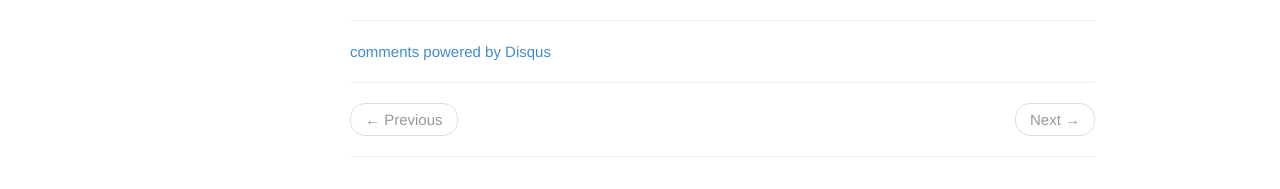
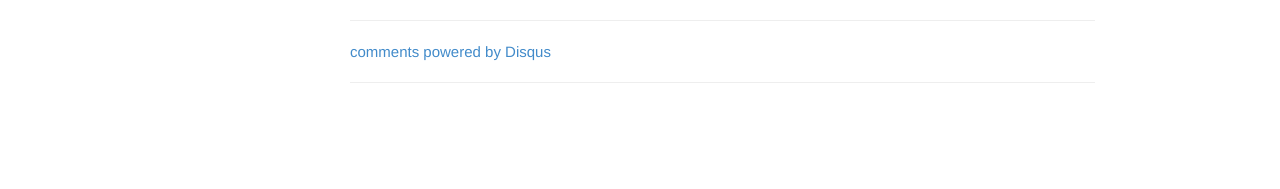
Before and after one commit to guilload/guilload.github.io, a Jekyll site: the page built from _posts/2014-04-16-hello-world.md, in a window 1280 px wide and 900 px high, scrolled down 928 px. Shown: the part 708-897 px from the top of the window. Built offline with Jekyll 4.4.1, drawn with Linux system fonts in a browser that asks for light colours; comment, search, counter and statistics services are not loaded; after the commit the page ends 1754 px from its top, so only the background shows below that.

Commit message:
Displays previous/next buttons only if necessary

```diff
--- a/_includes/post.html
+++ b/_includes/post.html
@@ -85,20 +85,22 @@
 
 		<hr>
 
+		{% if page.previous or page.next %}
 		<ul class="pager">
 		  {% if page.previous %}
 		  <li class="previous"><a href="{{ site.BASE_PATH }}{{ page.previous.url }}" title="{{ page.previous.title }}">&larr; Previous</a></li>
 		  {% else %}
-		  <li class="previous disabled"><a>&larr; Previous</a></li>
+		  <!-- <li class="previous disabled"><a>&larr; Previous</a></li> -->
 		  {% endif %}
 		  {% if page.next %}
 		  <li class="next"><a href="{{ site.BASE_PATH }}{{ page.next.url }}" title="{{ page.next.title }}">Next &rarr;</a></li>
 		  {% else %}
-			<li class="next disabled"><a>Next &rarr;</a>
+			<!-- <li class="next disabled"><a>Next &rarr;</a> -->
 		  {% endif %}
 		</ul>
 
 		<hr>
+		{% endif %}
 	</div>
 
 	<div class="col-sm-2 sidebar-2">
```
